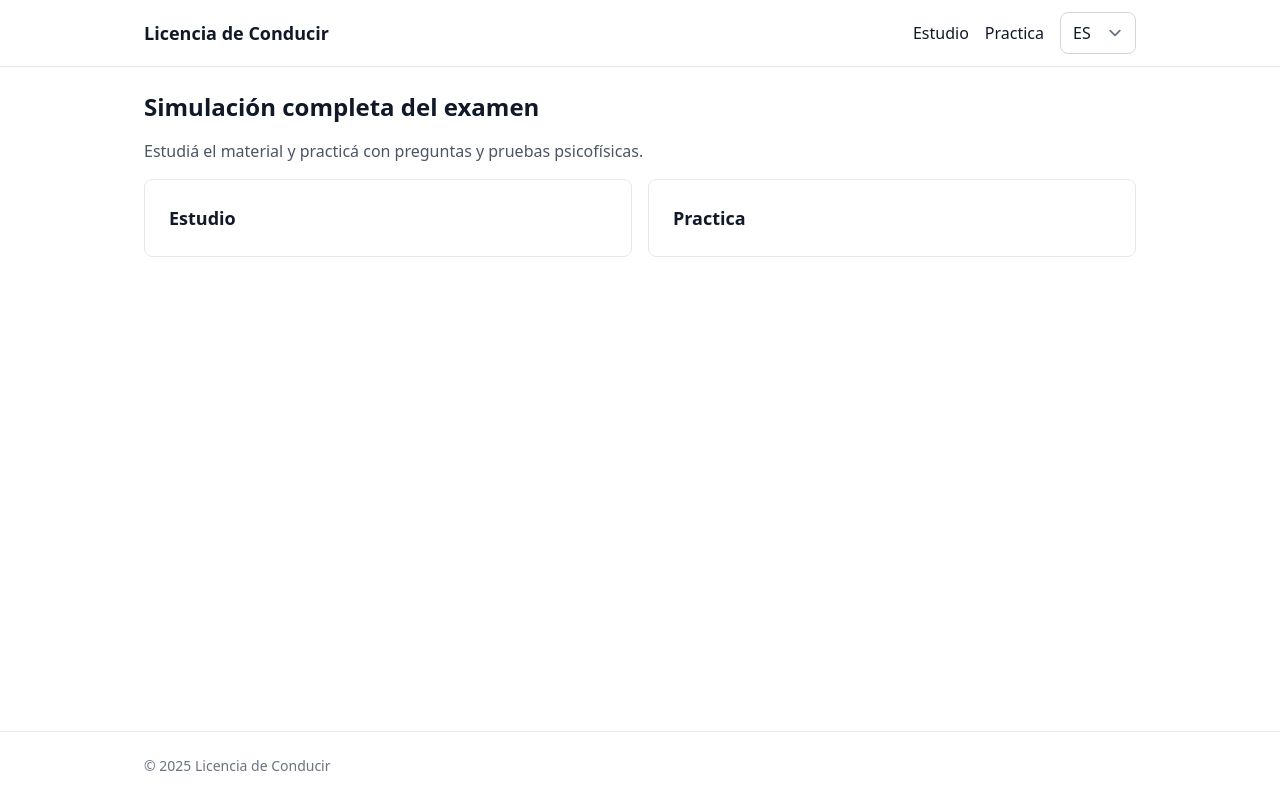
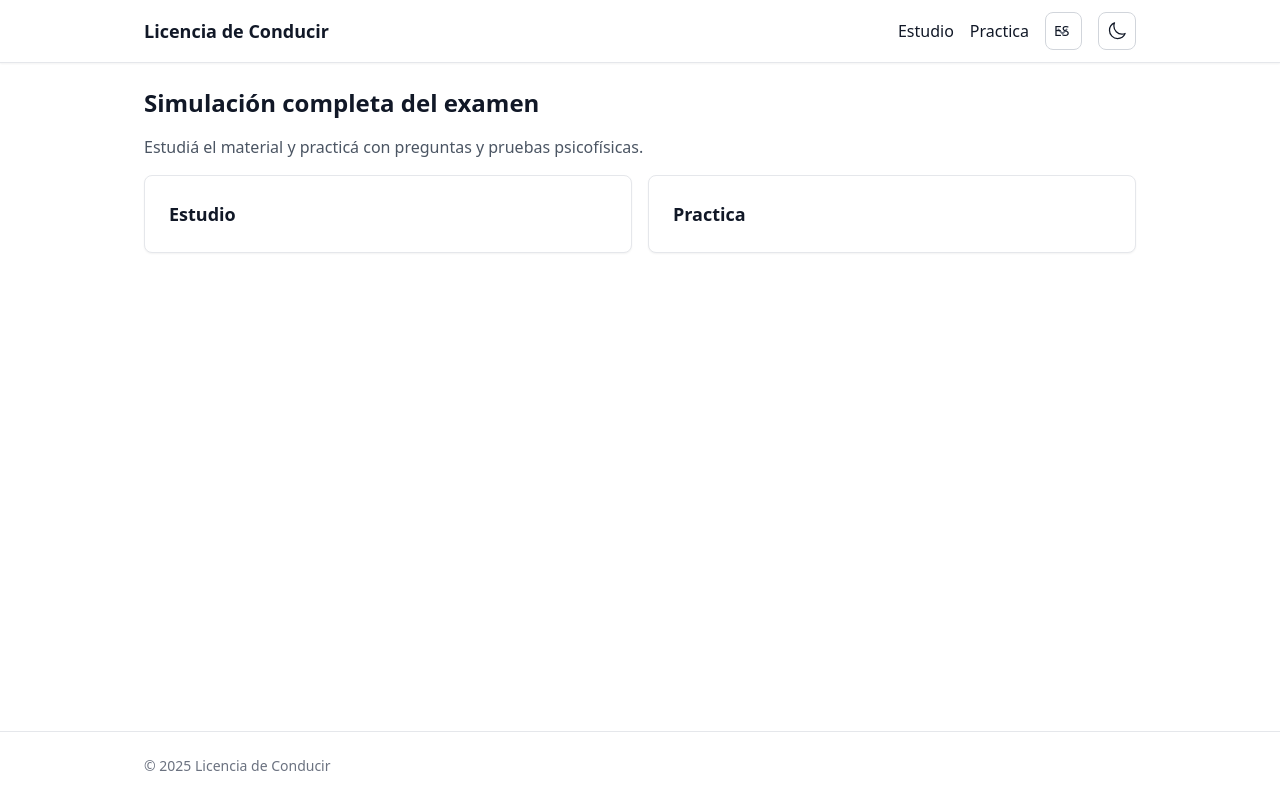
Before and after one commit to Canni-DEV/examen-licencia-ar, a React (Vite) app: page / in a window 1280 px wide. Built offline with nearby package versions, Linux system fonts and the light colour scheme.

Commit message:
feat: add dark mode toggle and modernize UI

```diff
--- a/index.html
+++ b/index.html
@@ -10,6 +10,17 @@
   </head>
   <body class="bg-background text-foreground">
     <div id="root"></div>
+    <script>
+      (() => {
+        const stored = localStorage.getItem('theme')
+        if (
+          stored === 'dark' ||
+          (!stored && window.matchMedia('(prefers-color-scheme: dark)').matches)
+        ) {
+          document.documentElement.classList.add('dark')
+        }
+      })()
+    </script>
     <script type="module" src="/src/main.tsx"></script>
   </body>
 </html>
--- a/src/components/Button.tsx
+++ b/src/components/Button.tsx
@@ -8,13 +8,13 @@ type Props = ButtonHTMLAttributes<HTMLButtonElement> & {
 export default function Button({ className, variant = 'primary', ...rest }: Props) {
   const styles =
     variant === 'primary'
-      ? 'bg-primary text-white hover:opacity-90 focus:ring-2 focus:ring-primary/50'
+      ? 'bg-primary text-white hover:opacity-90 focus:ring-2 focus:ring-primary/50 shadow-sm'
       : 'bg-transparent text-gray-900 dark:text-gray-100 hover:bg-gray-100 dark:hover:bg-gray-800 focus:ring-2 focus:ring-primary/50'
   return (
     <button
       {...rest}
       className={cn(
-        'px-4 py-2 rounded-base transition-all duration-200 active:scale-[0.98]',
+        'px-4 py-2 rounded-base transition-all duration-200 active:scale-[0.98] font-medium',
         styles,
         className
       )}
--- a/src/components/Header.tsx
+++ b/src/components/Header.tsx
@@ -1,6 +1,7 @@
 import { Link, useLocation } from 'react-router-dom'
 import { useTranslation } from 'react-i18next'
 import LanguageSelector from './LanguageSelector'
+import ThemeToggle from './ThemeToggle'
 import { TabNav, TabItem } from '../ui'
 
 export default function Header() {
@@ -12,7 +13,7 @@ export default function Header() {
   ]
   const current = loc.pathname.includes('/simulador') ? 'exam' : 'study'
   return (
-    <header className="sticky top-0 z-40 bg-background/80 backdrop-blur border-b border-gray-200 dark:border-gray-700">
+    <header className="sticky top-0 z-40 bg-background/80 backdrop-blur border-b border-gray-200 dark:border-gray-700 shadow-sm">
       <div className="mx-auto max-w-5xl px-4 py-3 flex items-center justify-between">
         <Link to="/" className="font-semibold text-lg" aria-label={t('appTitle')}>
           {t('appTitle')}
@@ -21,6 +22,7 @@ export default function Header() {
           <Link className="hover:underline" to="/estudio">{t('nav.study')}</Link>
           <Link className="hover:underline" to="/simulador">{t('nav.exam')}</Link>
           <LanguageSelector />
+          <ThemeToggle />
         </div>
       </div>
       {/* tabs móviles */}
--- a/src/components/LanguageSelector.tsx
+++ b/src/components/LanguageSelector.tsx
@@ -8,10 +8,10 @@ const langs = [
 export default function LanguageSelector() {
   const { i18n } = useTranslation()
   return (
-    <label className="inline-flex items-center gap-2">
+    <label className="inline-flex items-center">
       <span className="sr-only">Idioma</span>
       <select
-        className="rounded-lg border-gray-300"
+        className="p-2 rounded-lg border border-gray-300 dark:border-gray-600 bg-background dark:bg-gray-800 text-sm transition-colors"
         value={i18n.language}
         onChange={(e) => i18n.changeLanguage(e.target.value)}
         aria-label="Idioma"
--- /dev/null
+++ b/src/components/ThemeToggle.tsx
@@ -0,0 +1,34 @@
+import { useEffect, useState } from 'react'
+import { MoonIcon, SunIcon } from '@heroicons/react/24/outline'
+
+const STORAGE_KEY = 'theme'
+
+export default function ThemeToggle() {
+  const [dark, setDark] = useState(false)
+
+  useEffect(() => {
+    const stored = localStorage.getItem(STORAGE_KEY)
+    const prefersDark = stored
+      ? stored === 'dark'
+      : window.matchMedia('(prefers-color-scheme: dark)').matches
+    document.documentElement.classList.toggle('dark', prefersDark)
+    setDark(prefersDark)
+  }, [])
+
+  const toggle = () => {
+    const newDark = !dark
+    document.documentElement.classList.toggle('dark', newDark)
+    localStorage.setItem(STORAGE_KEY, newDark ? 'dark' : 'light')
+    setDark(newDark)
+  }
+
+  return (
+    <button
+      onClick={toggle}
+      className="p-2 rounded-lg border border-gray-300 dark:border-gray-600 bg-background hover:bg-gray-100 dark:bg-gray-800 dark:hover:bg-gray-700 transition-colors"
+      aria-label={dark ? 'Cambiar a modo claro' : 'Cambiar a modo oscuro'}
+    >
+      {dark ? <SunIcon className="h-5 w-5" /> : <MoonIcon className="h-5 w-5" />}
+    </button>
+  )
+}
--- a/src/ui/Card.tsx
+++ b/src/ui/Card.tsx
@@ -10,7 +10,7 @@ export default function Card({ children, className }: CardProps) {
   return (
     <div
       className={clsx(
-        'rounded-base border border-gray-200 dark:border-gray-700 bg-background text-foreground p-4',
+        'rounded-base border border-gray-200 dark:border-gray-700 bg-background text-foreground p-4 shadow-sm hover:shadow-md transition-shadow',
         className
       )}
     >
--- a/src/ui/Layout.tsx
+++ b/src/ui/Layout.tsx
@@ -4,7 +4,7 @@ import Footer from '../components/Footer'
 
 export default function Layout({ children }: { children: ReactNode }) {
   return (
-    <div className="min-h-screen flex flex-col bg-background text-foreground">
+    <div className="min-h-screen flex flex-col bg-background text-foreground transition-colors duration-300">
       <Header />
       <main className="flex-1 mx-auto w-full max-w-5xl px-4 py-6">{children}</main>
       <Footer />
```
